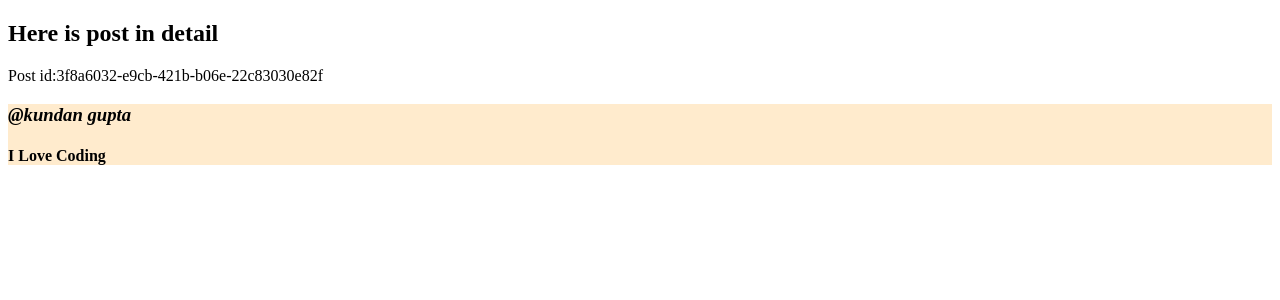
After one commit to KundanGuptaa/WebDevPractice, a Node server app: page /posts/3f8a6032-e9cb-421b-b06e-22c83030e82f in a window 1280 px wide. The commit adds this page. Shown: the top 300 px of the page. Run offline with Node 20, Linux system fonts and the light colour scheme.

Commit message:
CRUD operation in express

```diff
--- a/36. Backend 4 (REST)/REST_CLASS/index.js
+++ b/36. Backend 4 (REST)/REST_CLASS/index.js
@@ -2,6 +2,7 @@ const express = require("express");
 const app = express();
 const port = 8080;
 const path = require("path");
+const {v4: uuidv4 }=require("uuid");
 
 app.use(express.urlencoded({ extended: true }));
 
@@ -12,14 +13,17 @@ app.use(express.static(path.join(__dirname, "public")));
 
 let posts=[
     {
+        id:uuidv4(),
         username:"kundan gupta",
         content:"I Love Coding"
     },
     {
+        id:uuidv4(),
         username:"kundan kumar",
         content:"Hard work is important to achieve success"
     },
     {
+        id:uuidv4(),
         username:"kundan",
         content:"I Love new technologies"
     }
@@ -27,7 +31,28 @@ let posts=[
 app.get("/posts", (req, res) => {
   res.render("index.ejs", {posts});
 });
+app.get("/posts/new", (req, res) => {
+  res.render("new.ejs", {posts});
+});
 
+app.post("/posts",(req,res)=>{
+  let{username,content}=req.body;
+  let id=uuidv4();
+  posts.push({id,username,content});
+  res.redirect("/posts");
+});
+app.get("/posts/:id",(req,res)=>{
+  let{id}=req.params;
+  let post=posts.find((p)=>id===p.id);
+  res.render("show.ejs",{post});
+});
+
+app.patch("/posts/:id",(req,res)=>{
+    let id =req.params;
+    let newContent=req.body.content;
+    console.log(newContent);
+    res.send("patch request working");
+})
 
 app.listen(port, () => {
   console.log(`App is listening to port ${port}`);
--- a/36. Backend 4 (REST)/REST_CLASS/package.json
+++ b/36. Backend 4 (REST)/REST_CLASS/package.json
@@ -11,6 +11,7 @@
   "description": "",
   "dependencies": {
     "ejs": "^3.1.10",
-    "express": "^5.1.0"
+    "express": "^5.1.0",
+    "uuid": "^11.1.0"
   }
 }
--- a/36. Backend 4 (REST)/REST_CLASS/public/style.css
+++ b/36. Backend 4 (REST)/REST_CLASS/public/style.css
@@ -7,3 +7,6 @@ h1{
 .user{
     font-style: italic;
 }
+a{
+    text-decoration: none;
+}
--- a/36. Backend 4 (REST)/REST_CLASS/views/index.ejs
+++ b/36. Backend 4 (REST)/REST_CLASS/views/index.ejs
@@ -12,7 +12,12 @@
     <div class="post">
       <h3 class="user">@<%=post.username%></h3>
       <h4 class="content"><%=post.content%></h4>
+      <br>
+      <a href="http://localhost:8080/posts/<%=post.id%>">See in detail</a>
     </div>
     <%}%>
+    <br>
+    <br>
+    <a href="http://localhost:8080/posts/new">Create new Post</a>
   </body>
 </html>
--- /dev/null
+++ b/36. Backend 4 (REST)/REST_CLASS/views/show.ejs
@@ -0,0 +1,17 @@
+<!DOCTYPE html>
+<html lang="en">
+  <head>
+    <meta charset="UTF-8" />
+    <meta name="viewport" content="width=, initial-scale=1.0" />
+    <title>Document</title>
+    <link rel="stylesheet" href="/style.css" />
+  </head>
+  <body>
+    <h2>Here is post in detail</h2>
+    <p>Post id:<%=post.id%></p>
+    <div class="post">
+      <h3 class="user">@<%=post.username%></h3>
+      <h4 class="content"><%=post.content%></h4>
+    </div>
+  </body>
+</html>
```
Also changed, not shown: 36. Backend 4 (REST)/REST_CLASS/views/new.ejs (added, +15 -0 lines), 1 other file.
